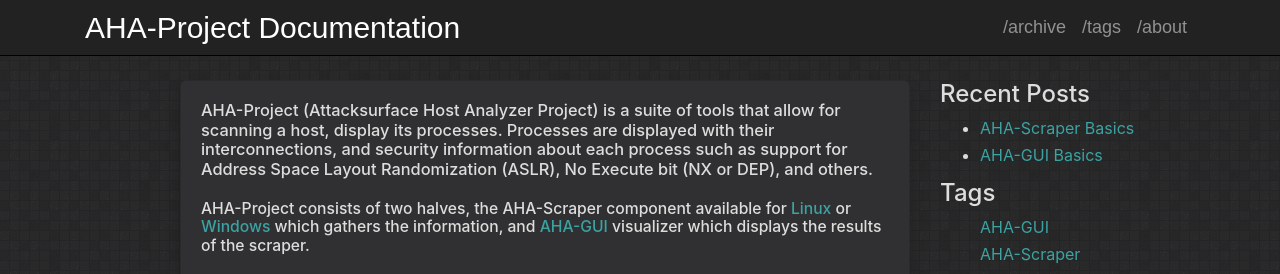
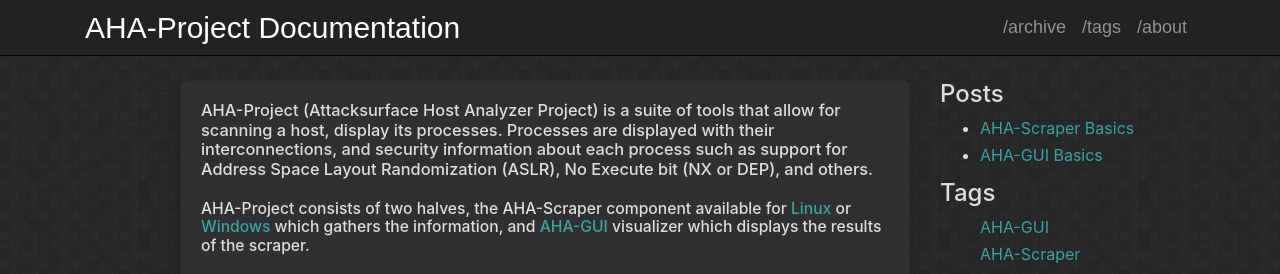
Before and after one commit to aha-project/aha-project.github.io, a Jekyll site: the page built from index.html, in a window 1280 px wide and 900 px high. Shown: the top 274 px of the window. Built offline with Jekyll 4.4.1, drawn with Linux system fonts in a browser that asks for light colours.

Commit message:
website updates

```diff
--- a/_includes/sidebar.html
+++ b/_includes/sidebar.html
@@ -1,7 +1,7 @@
 <div class="sidebar ">
-  <h2>Recent Posts</h2>
+  <h2>Posts</h2>
   <ul>
-    {% for post in site.posts limit:5 %}
+    {% for post in site.posts limit:10 %}
     <li><a href="{{ post.url | relative_url }}">{{ post.title }}</a></li>
     {% endfor %}
   </ul>
```
